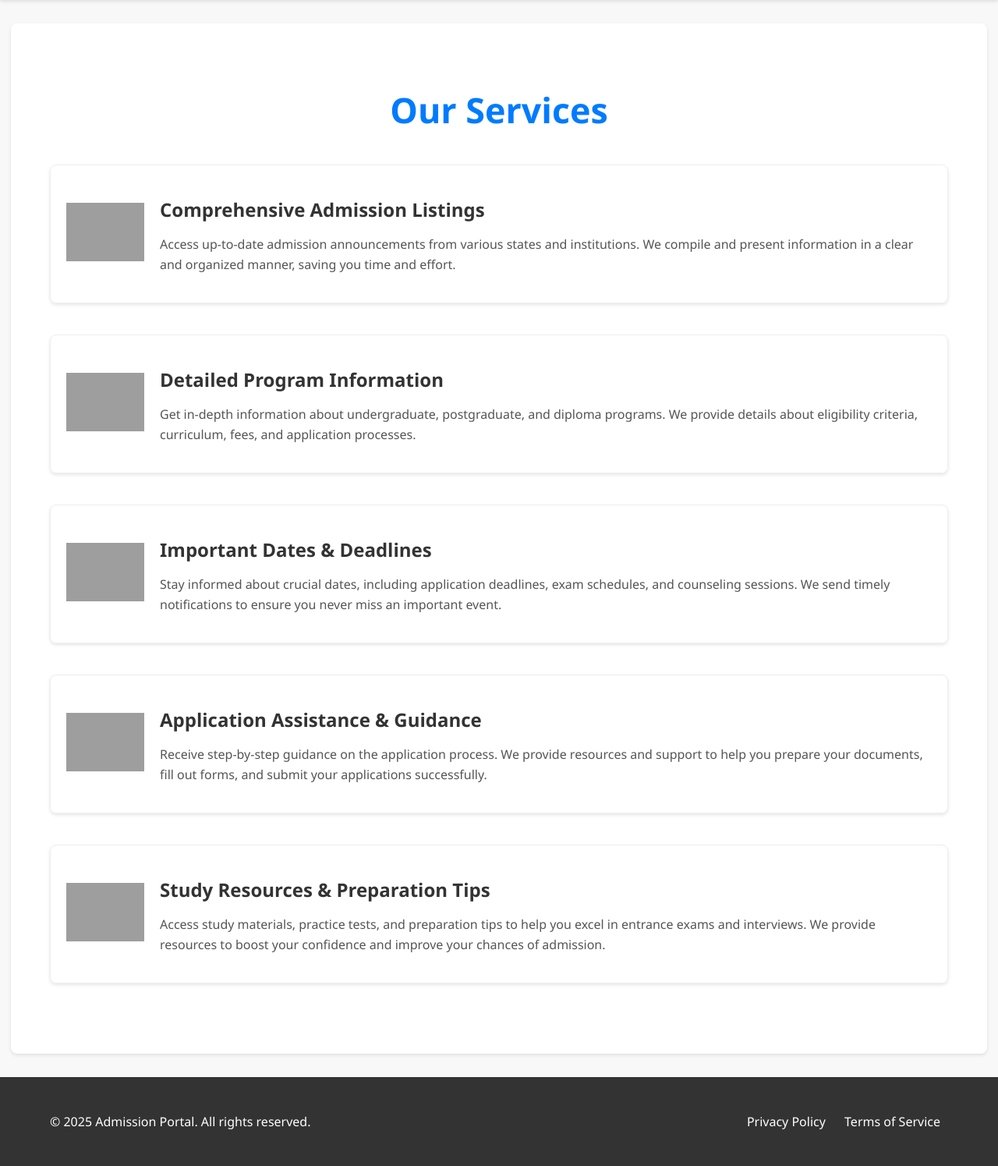
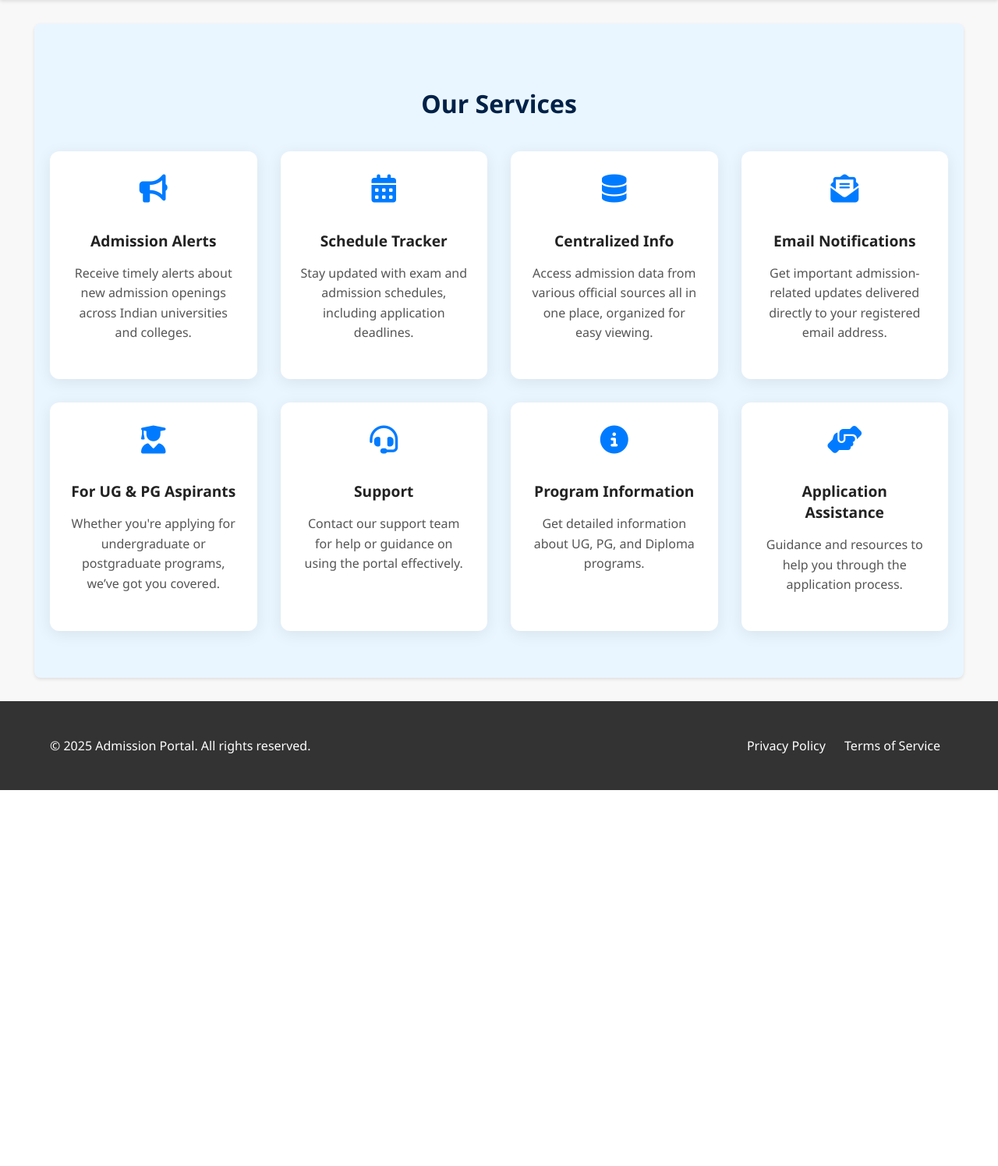
Before and after one commit to Urvisha1103/admission_portal, a PHP site: page /services.php in a window 1280 px wide. Shown: the part 95-1590 px from the top of the page at 78% size. After the commit the page ends 1108 px from the top, so only its background shows below. Run offline with PHP 8.4, Linux system fonts and the light colour scheme; grey boxes are pictures that could not be loaded.

```diff
--- a/index.php
+++ b/index.php
@@ -23,6 +23,7 @@
                 $sql = "SELECT admissions.*, states.state_name, programs.program_name FROM admissions INNER JOIN states ON admissions.state_id = states.id INNER JOIN programs ON admissions.program_id = programs.id LIMIT 6"; // Limit to 6 featured admissions
                 $result = $conn->query($sql);
 
+                if ($result) { // Check if the query was successful
                     if ($result->num_rows > 0) {
                         while ($row = $result->fetch_assoc()) {
                             echo "<div class='admission-item'>";
@@ -36,6 +37,10 @@
                     } else {
                         echo "<p>No featured admissions found.</p>";
                     }
+                } else {
+                    echo "Error: " . $conn->error; // Display the error message
+                }
+
                 $conn->close();
                 ?>
             </div>
--- a/register.php
+++ b/register.php
@@ -27,7 +27,7 @@
     <select id="role" name="role" required>
       <option value="">-- Select Role --</option>
       <option value="student">Student</option>
-      <option value="admin">Admin</option>
+      <option value="admin">College/University</option>
     </select>
 
     <label for="password">Password</label>
--- a/services.php
+++ b/services.php
@@ -1,66 +1,72 @@
 <!DOCTYPE html>
-<html>
+<html lang="en">
 <head>
-    <title>Admission Portal</title>
-    <link rel="stylesheet" type="text/css" href="style/style.css">
+  <meta charset="UTF-8">
+  <title>Our Services - Admission Portal</title>
+  <link rel="stylesheet" href="style/style.css">
+  <meta name="viewport" content="width=device-width, initial-scale=1.0">
+  <!-- Font Awesome -->
+  <link rel="stylesheet" href="https://cdnjs.cloudflare.com/ajax/libs/font-awesome/6.5.0/css/all.min.css">
 </head>
 <body>
+
 <?php include 'navbar.php'; ?>
 
-<div class="container services-page">
-        <h1>Our Services</h1>
+<div class="container service-section">
+  <h1 class="section-heading">Our Services</h1>
 
-        <section class="service">
-            <div class="service-icon">
-                <img src="https://img.icons8.com/?size=100&id=68661&format=png&color=000000" alt="Comprehensive Admission Listings">
+  <div class="service-grid">
+    <div class="service-card">
+      <i class="fas fa-bullhorn service-icon" style="color:#007bff;"></i>
+      <h3>Admission Alerts</h3>
+      <p>Receive timely alerts about new admission openings across Indian universities and colleges.</p>
     </div>
-            <div class="service-content">
-                <h2>Comprehensive Admission Listings</h2>
-                <p>Access up-to-date admission announcements from various states and institutions. We compile and present information in a clear and organized manner, saving you time and effort.</p>
+
+    <div class="service-card">
+      <i class="fas fa-calendar-alt service-icon" style="color:#007bff;"></i>
+      <h3>Schedule Tracker</h3>
+      <p>Stay updated with exam and admission schedules, including application deadlines.</p>
     </div>
-        </section>
 
-        <section class="service">
-            <div class="service-icon">
-                <img src="https://img.icons8.com/?size=100&id=6cdJEps4HrFl&format=png&color=000000" alt="Detailed Program Information">
+    <div class="service-card">
+      <i class="fas fa-database service-icon" style="color:#007bff;"></i>
+      <h3>Centralized Info</h3>
+      <p>Access admission data from various official sources all in one place, organized for easy viewing.</p>
     </div>
-            <div class="service-content">
-                <h2>Detailed Program Information</h2>
-                <p>Get in-depth information about undergraduate, postgraduate, and diploma programs. We provide details about eligibility criteria, curriculum, fees, and application processes.</p>
+
+    <div class="service-card">
+      <i class="fas fa-envelope-open-text service-icon" style="color:#007bff;"></i>
+      <h3>Email Notifications</h3>
+      <p>Get important admission-related updates delivered directly to your registered email address.</p>
     </div>
-        </section>
 
-        <section class="service">
-            <div class="service-icon">
-                <img src="https://img.icons8.com/?size=100&id=6cV3DYW0TW18&format=png&color=000000" alt="Important Dates & Deadlines">
+    <div class="service-card">
+      <i class="fas fa-user-graduate service-icon" style="color:#007bff;"></i>
+      <h3>For UG & PG Aspirants</h3>
+      <p>Whether you're applying for undergraduate or postgraduate programs, we’ve got you covered.</p>
     </div>
-            <div class="service-content">
-                <h2>Important Dates & Deadlines</h2>
-                <p>Stay informed about crucial dates, including application deadlines, exam schedules, and counseling sessions. We send timely notifications to ensure you never miss an important event.</p>
+
+    <div class="service-card">
+      <i class="fas fa-headset service-icon" style="color:#007bff;"></i>
+      <h3>Support</h3>
+      <p>Contact our support team for help or guidance on using the portal effectively.</p>
     </div>
-        </section>
 
-        <section class="service">
-            <div class="service-icon">
-                <img src="https://img.icons8.com/?size=100&id=9533&format=png&color=000000" alt="Application Assistance & Guidance">
+    <div class="service-card">
+      <i class="fas fa-info-circle service-icon" style="color:#007bff;"></i>
+      <h3>Program Information</h3>
+      <p>Get detailed information about UG, PG, and Diploma programs.</p>
     </div>
-            <div class="service-content">
-                <h2>Application Assistance & Guidance</h2>
-                <p>Receive step-by-step guidance on the application process. We provide resources and support to help you prepare your documents, fill out forms, and submit your applications successfully.</p>
+
+    <div class="service-card">
+      <i class="fas fa-hands-helping service-icon" style="color:#007bff;"></i>
+      <h3>Application Assistance</h3>
+      <p>Guidance and resources to help you through the application process.</p>
     </div>
-        </section>
-
-        <section class="service">
-            <div class="service-icon">
-                <img src="https://img.icons8.com/?size=100&id=PqkyeM58JqJr&format=png&color=000000" alt="Study Resources & Preparation Tips">
   </div>
-            <div class="service-content">
-                <h2>Study Resources & Preparation Tips</h2>
-                <p>Access study materials, practice tests, and preparation tips to help you excel in entrance exams and interviews. We provide resources to boost your confidence and improve your chances of admission.</p>
-            </div>
-        </section>
 </div>
 
 <?php include 'footer.php'; ?>
+
 </body>
 </html>
--- a/style/style.css
+++ b/style/style.css
@@ -416,60 +416,84 @@ button[type="submit"]:hover {
     }
 }
 
-/* style/style.css */
-
-.services-page {
-    padding: 50px;
+/* Service page */
+.service-section {
+    background-color: #eaf6ff;
+    padding: 60px 20px;
+    text-align: center;
   }
 
-.services-page h1 {
-    text-align: center;
+  .section-heading {
+    font-size: 2.5rem;
+    font-weight: bold;
     margin-bottom: 40px;
-    color: #007bff;
+    color: #222;
   }
 
-.service {
-    display: flex;
-    align-items: center;
-    margin-bottom: 40px;
-    border: 1px solid #eee;
-    padding: 20px;
-    border-radius: 8px;
-    box-shadow: 0 2px 4px rgba(0, 0, 0, 0.1);
+  .service-grid {
+    display: grid;
+    grid-template-columns: repeat(auto-fit, minmax(260px, 1fr));
+    gap: 30px;
+    max-width: 1200px;
+    margin: auto;
+  }
+
+  .service-card {
+    background-color: #fff;
+    padding: 30px 25px;
+    border-radius: 12px;
+    box-shadow: 0 4px 20px rgba(0,0,0,0.08);
+    transition: transform 0.3s ease, box-shadow 0.3s ease;
+  }
+
+  .service-card:hover {
+    transform: translateY(-8px);
+    box-shadow: 0 10px 30px rgba(0,0,0,0.12);
+  }
+
+  .service-card h3 {
+    font-size: 1.2rem;
+    color: #222;
+    margin-bottom: 10px;
+    font-weight: 600;
+  }
+
+  .service-card p {
+    font-size: 1rem;
+    color: #555;
+    line-height: 1.6;
   }
 
   .service-icon {
-    flex: 0 0 100px;
-    margin-right: 20px;
+    font-size: 36px;
+    color: #007bff;
+    margin-bottom: 15px;
   }
 
-.service-icon img {
-    max-width: 100%;
-    height: auto;
+  .service-img-icon {
+    width: 60px;
+    height: 60px;
+    margin-bottom: 15px;
   }
-
-.service-content h2 {
-    margin-bottom: 10px;
-    color: #333;
-}
-
-.service-content p {
-    line-height: 1.6;
-    color: #555;
-}
-
-/* Responsive adjustments */
-@media (max-width: 768px) {
-    .service {
-        flex-direction: column;
+  .service-card {
+    background-color: #fff;
+    padding: 30px 25px;
+    border-radius: 12px;
+    box-shadow: 0 4px 20px rgba(0,0,0,0.08);
+    transition: transform 0.3s ease, box-shadow 0.3s ease;
     text-align: center;
   }
 
+  .service-card:hover {
+    transform: translateY(-8px);
+    box-shadow: 0 10px 30px rgba(0,0,0,0.12);
+  }
+
   .service-icon {
-        margin-right: 0;
-        margin-bottom: 20px;
+    font-size: 36px;
+    margin-bottom: 15px;
   }
-}
+
 
 @import url('https://fonts.googleapis.com/css2?family=Montserrat:wght@700&family=Open+Sans&display=swap');
 
```
Also changed, not shown: login_process.php (added, +28 -0 lines), logout.php (+15 -0 lines), register_process.php (added, +33 -0 lines), userPannel/style/User/user_style.css (added, +126 -0 lines), userPannel/user_footer.php (added, +10 -0 lines), userPannel/user_home.php (added, +132 -0 lines), userPannel/user_navbar.php (added, +14 -0 lines). Lines whose indentation alone changed are shown as unchanged.
